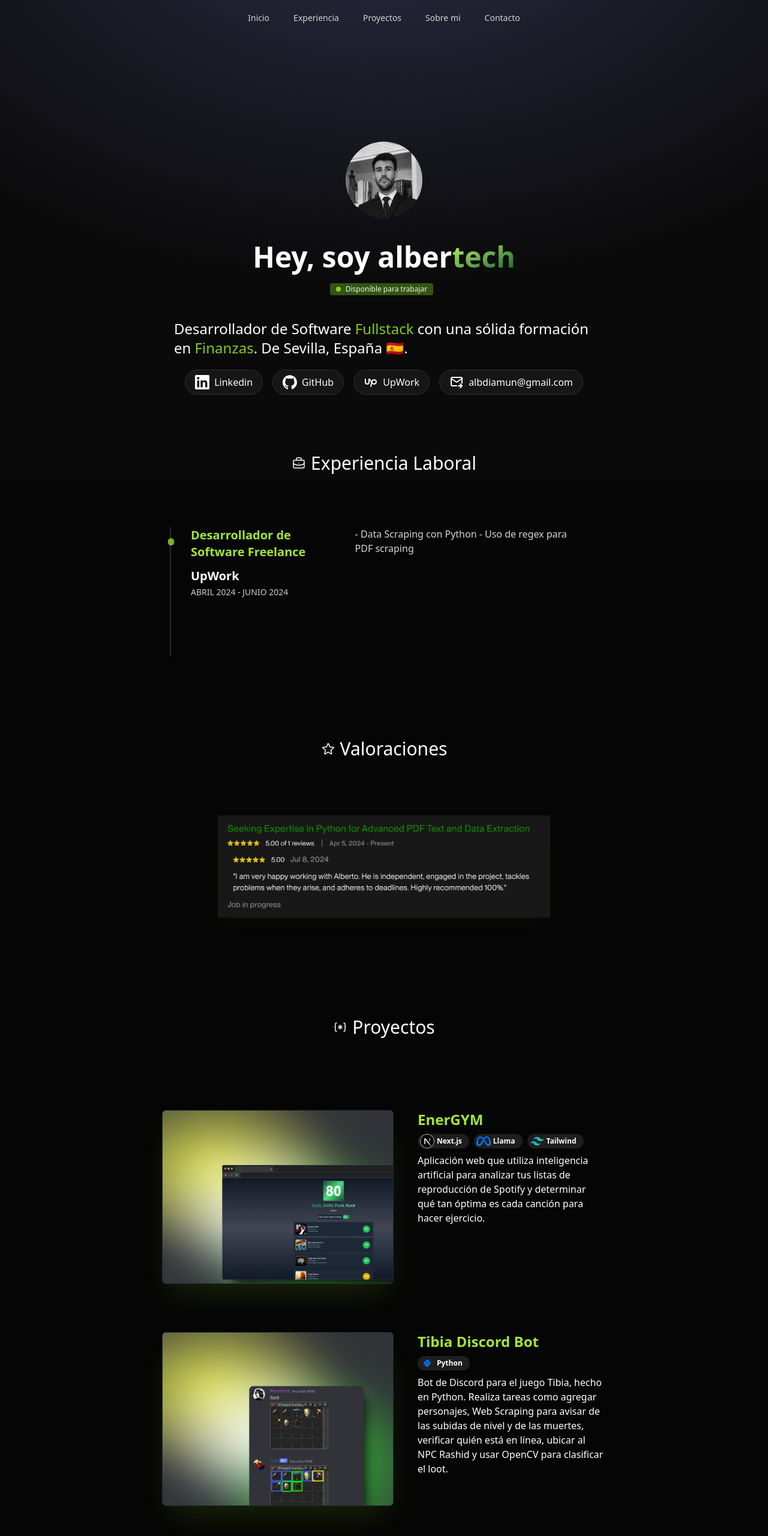
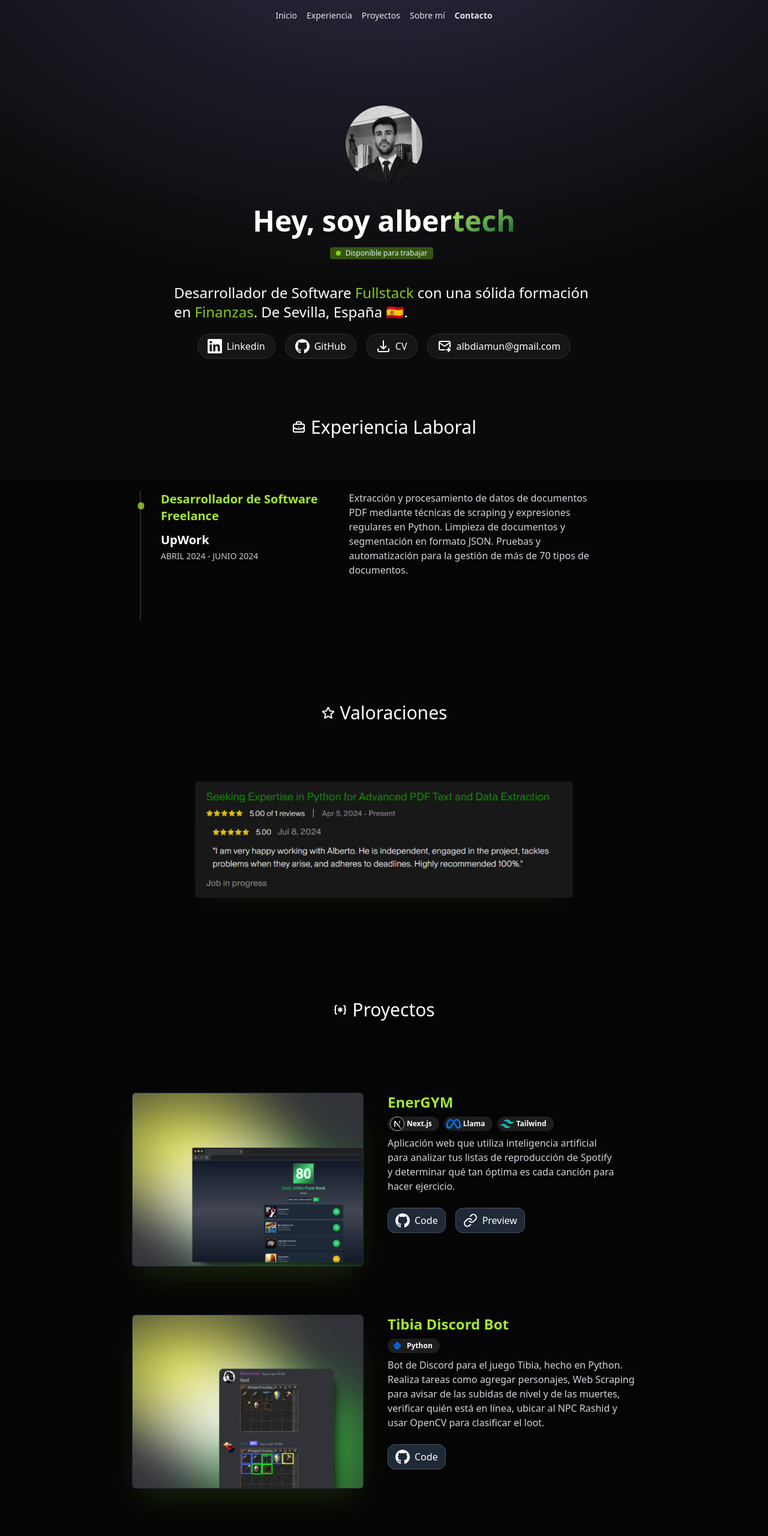
Before and after one commit to MonforteGG/portfolio, an Astro site: page / in a window 1280 px wide. Shown: the top 2560 px of the page at 60% size. Built offline with nearby package versions, Linux system fonts and the light colour scheme; Astro itself is replaced by a stand-in of ours; a script that the page names is missing.

Commit message:
Changes in nav and 3d

```diff
--- a/src/components/Experience.astro
+++ b/src/components/Experience.astro
@@ -6,7 +6,7 @@ const EXPERIENCE = [
         date: 'ABRIL 2024 - JUNIO 2024',
         title: 'Desarrollador de Software Freelance',
         company: 'UpWork',
-        description: '- Data Scraping con Python - Uso de regex para PDF scraping',
+        description: 'Extracción y procesamiento de datos de documentos PDF mediante técnicas de scraping y expresiones regulares en Python. Limpieza de documentos y segmentación en formato JSON. Pruebas y automatización para la gestión de más de 70 tipos de documentos.',
         link: '#',
     }
 ];
--- a/src/components/Header.astro
+++ b/src/components/Header.astro
@@ -1,9 +1,101 @@
-<header class="flex justify-center items-center py-5 w-full xl:w-[1120px] mx-auto">
-    <nav class="flex flex-row text-sm gap-x-2 lg:gap-x-10 opacity-80">
-        <a class="hover:opacity-100 hover:scale-105 transition" href="#top">Inicio</a>
-        <a class="hover:opacity-100 hover:scale-105 transition" href="#experiencia">Experiencia</a>
-        <a class="hover:opacity-100 hover:scale-105 transition" href="#proyectos">Proyectos</a>
-        <a class="hover:opacity-100 hover:scale-105 transition" href="#sobre-mi">Sobre mi</a>
-        <a class="hover:opacity-100 hover:scale-105 transition" href="#contacto">Contacto</a>
+---
+
+
+const navItems = [
+
+
+    {
+        title: "Inicio",
+        label: "inicio",
+        url: "/#top",
+    },
+    {
+        title: "Experiencia",
+        label: "experiencia",
+        url: "/#experiencia",
+    },
+    {
+        title: "Proyectos",
+        label: "proyectos",
+        url: "/#proyectos",
+    },
+    {
+        title: "Sobre mí",
+        label: "sobre-mi",
+        url: "/#sobre-mi",
+    }
+];
+---
+
+<header
+    class="fixed top-0 z-10 flex items-center justify-center w-full mx-auto mt-2"
+>
+    <nav
+        class="flex px-3 text-sm font-medium rounded-full text-gray-200 justify-center items-center"
+    >
+        {
+            navItems.map((link) => (
+                <a
+                    class="relative block px-2 py-2 transition hover:text-lime-500"
+                    aria-label={link.label}
+                    href={link.url}
+                >
+                    {link.title}
+                </a>
+            ))
+        }
+
+    <a
+        class="bg-clip-text text-sm font-bold text-transparent px-2 py-2 bg-gradient-to-r from-gray-200 from-30% via-lime-700 via-45% to-gray-200 to-90% animate-text hover:text-lime-500 transition"
+        href="mailto:albdiamun@gmail.com">
+        Contacto
+    </a>
+
+</div>
+
     </nav>
+
 </header>
+
+
+<style>
+    nav {
+        animation: nav-shadown 1s linear both;
+        animation-timeline: scroll();
+        animation-range: 0 100px;
+    }
+
+    nav {
+        @apply bg-gray-800/95;
+    }
+
+    @keyframes nav-shadown {
+        0% {
+            @apply bg-gray-800/0;
+        }
+        to {
+            @apply shadow-lg ring-1 ring-white/10;
+        }
+    }
+
+    @keyframes text {
+    0% {
+        background-position: 0% 0%;
+    }
+    33% {
+        background-position: -200% 0%;
+    }
+    100% {
+        background-position: -200% 0%;
+    }
+}
+
+.animate-text {
+    animation: text 6s linear infinite;
+
+    background-size: 240% 100%;
+
+}
+
+
+</style>
--- /dev/null
+++ b/src/components/LinkButton.astro
@@ -0,0 +1,12 @@
+---
+const { href } = Astro.props;
+---
+
+<a
+    target="_blank"
+    href={href}
+    role="link"
+    class="inline-flex items-center justify-center gap-2 px-3 py-2 space-x-2 text-base transition text-white bg-gray-800 border border-gray-600 focus-visible:ring-yellow-500/80 text-md hover:bg-gray-800 hover:border-gray-900 group max-w-fit rounded-xl focus:outline-none focus-visible:outline-none focus-visible:ring focus-visible:ring-white focus-visible:ring-offset-2 active:bg-black"
+>
+    <slot />
+</a>
--- a/src/components/Projects.astro
+++ b/src/components/Projects.astro
@@ -1,83 +1,103 @@
 ---
-import Python from './icons/Python.astro'
-import Llama3 from './icons/Llama3.astro'
-import NextJS from './icons/NextJS.astro'
-import Tailwind from './icons/Tailwind.astro'
+import Python from "./icons/Python.astro";
+import Llama3 from "./icons/Llama3.astro";
+import NextJS from "./icons/NextJS.astro";
+import Tailwind from "./icons/Tailwind.astro";
+import GitHub from "./icons/GitHub.astro";
+import Link from "./icons/Link.astro";
+import LinkButton from "./LinkButton.astro";
 
 const TAGS = {
-
     PYTHON: {
         name: "Python",
         class: "bg-white/10 text-white font-bold",
-        icon: Python
+        icon: Python,
     },
     LLAMA3: {
         name: "Llama",
         class: "bg-white/10 text-white font-bold",
-        icon: Llama3
+        icon: Llama3,
     },
     TAILWIND: {
         name: "Tailwind",
         class: "bg-white/10 text-white font-bold",
-        icon: Tailwind
+        icon: Tailwind,
     },
     NEXTJS: {
         name: "Next.js",
         class: "bg-white/10 text-white font-bold",
-        icon: NextJS
-    }
-
-}
+        icon: NextJS,
+    },
+};
 
 const PROJECTS = [
-
     {
-        title: 'EnerGYM',
+        title: "EnerGYM",
         description:
             "Aplicación web que utiliza inteligencia artificial para analizar tus listas de reproducción de Spotify y determinar qué tan óptima es cada canción para hacer ejercicio.",
-        link: '#',
-        github: 'https://github.com/MonforteGG/energym',
-        image: '/projects/energym2.webp',
-        tags: [TAGS.NEXTJS, TAGS.LLAMA3, TAGS.TAILWIND]
-
+        link: "https://energym-drab.vercel.app/",
+        github: "https://github.com/MonforteGG/energym",
+        image: "/projects/energym2.webp",
+        tags: [TAGS.NEXTJS, TAGS.LLAMA3, TAGS.TAILWIND],
     },
 
     {
-        title: 'Tibia Discord Bot',
+        title: "Tibia Discord Bot",
         description:
             "Bot de Discord para el juego Tibia, hecho en Python. Realiza tareas como agregar personajes, Web Scraping para avisar de las subidas de nivel y de las muertes, verificar quién está en línea, ubicar al NPC Rashid y usar OpenCV para clasificar el loot.",
-        link: '#',
-        github: 'https://github.com/MonforteGG/soe-bot',
-        image: '/projects/tibia_bot2.webp',
-        tags: [TAGS.PYTHON]
-
-    }
-
-
-]
+        github: "https://github.com/MonforteGG/soe-bot",
+        image: "/projects/tibia_bot2.webp",
+        tags: [TAGS.PYTHON],
+    },
+];
 ---
 
 {
-    PROJECTS.map(({ title, description, tags, image }) => (
+    PROJECTS.map(({ title, description, tags, link, github, image }) => (
         <article class="flex gap-10 py-10">
             <div>
-            <div class="overflow-hidden rounded-md shadow-2xl shadow-lime-400/15 lg:border lg:border-gray-800 lg:hover:border-gray-700 lg:hover:bg-gray-800/50">
-                <img class="object-cover object-top w-60 lg:w-96 max-w-[420px] md:scale-105 md:hover:scale-100 transition duration-500" loading="lazy" src={image} alt={`Captura del proyecto ${title}`} />
-            </div>
+                <div class="overflow-hidden rounded-md shadow-2xl shadow-lime-400/15 lg:border lg:border-gray-800 lg:hover:border-gray-700 lg:hover:bg-gray-800/50">
+                    <img
+                        class="object-cover object-top w-60 lg:w-96 max-w-[420px] md:scale-105 md:hover:scale-100 transition duration-500"
+                        loading="lazy"
+                        src={image}
+                        alt={`Captura del proyecto ${title}`}
+                    />
+                </div>
             </div>
             <span class="flex flex-col gap-2">
-                <h3 class=" text-xl lg:text-2xl font-semibold text-lime-400">{title}</h3>
+                <h3 class=" text-xl lg:text-2xl font-semibold text-lime-400">
+                    {title}
+                </h3>
                 <ul class="flex flex-wrap gap-2">
-                    {tags.map(tag => (
+                    {tags.map((tag) => (
                         <li>
-                            <span class={`flex items-center gap-x-1 pl-1 pr-3 rounded-full text-xs ${tag.class}`}>
+                            <span
+                                class={`flex items-center gap-x-1 pl-1 pr-3 rounded-full text-xs ${tag.class}`}
+                            >
                                 <tag.icon class="size-6" />
                                 {tag.name}
                             </span>
                         </li>
                     ))}
                 </ul>
-                <p class=" text-xs lg:text-base text-pretty max-w-5xl">{description}</p>
+                <p class=" text-xs lg:text-base text-gray-300 text-pretty max-w-5xl">
+                    {description}
+                </p>
+                <footer class="flex items-end justify-start mt-4 gap-x-4">
+                    {github && (
+                        <LinkButton href={github}>
+                            <GitHub class="size-6" />
+                            Code
+                        </LinkButton>
+                    )}
+                    {link && (
+                        <LinkButton href={link}>
+                            <Link class="size-4" />
+                            Preview
+                        </LinkButton>
+                    )}
+                </footer>
             </span>
         </article>
     ))
--- a/src/components/SectionContainer.astro
+++ b/src/components/SectionContainer.astro
@@ -1,5 +1,5 @@
 <section
     id={Astro.props.id}
-	class=`${Astro.props.class} flex flex-col justify-center items-center w-full lg:w-[740px] mx-auto pb-24`>
+	class=`${Astro.props.class} flex flex-col justify-center items-center w-full lg:w-[840px] mx-auto pb-24`>
     <slot />
 </section>
--- a/src/components/SplineViewer.astro
+++ b/src/components/SplineViewer.astro
@@ -3,8 +3,8 @@
 
 ---
 
-<script type="module" src="https://unpkg.com/@splinetool/viewer@1.9.21/build/spline-viewer.js"></script>
-<spline-viewer class=" hidden lg:block" loading-anim-type="spinner-big-light" url="https://prod.spline.design/Q1xkNryaqYOBtF9L/scene.splinecode"></spline-viewer>
+<script type="module" src="https://unpkg.com/@splinetool/viewer@1.9.23/build/spline-viewer.js"></script>
+<spline-viewer hint loading-anim-type="spinner-big-light" url="https://prod.spline.design/hxR9jgkzk3S1YxD0/scene.splinecode" loading="eager"></spline-viewer>
 <script type="module">
     // Función para intentar manipular el componente después de que esté listo
     function attemptToStyleLogo() {
--- a/src/components/icons/Briefcase.astro
+++ b/src/components/icons/Briefcase.astro
@@ -6,7 +6,7 @@
     viewBox="0 0 24 24"
     fill="none"
     stroke="currentColor"
-    stroke-width="1.5"
+    stroke-width="2"
     stroke-linecap="round"
     stroke-linejoin="round"
     class="icon icon-tabler icons-tabler-outline icon-tabler-briefcase"
--- a/src/components/icons/Code.astro
+++ b/src/components/icons/Code.astro
@@ -6,7 +6,7 @@
     viewBox="0 0 24 24"
     fill="none"
     stroke="currentColor"
-    stroke-width="1.5"
+    stroke-width="2"
     stroke-linecap="round"
     stroke-linejoin="round"
     class="icon icon-tabler icons-tabler-outline icon-tabler-code-asterisk"
--- /dev/null
+++ b/src/components/icons/Download.astro
@@ -0,0 +1,3 @@
+<svg {...Astro.props} xmlns="http://www.w3.org/2000/svg" fill="none" viewBox="0 0 24 24" stroke-width="2" stroke="currentColor" class="size-6">
+    <path stroke-linecap="round" stroke-linejoin="round" d="M3 16.5v2.25A2.25 2.25 0 0 0 5.25 21h13.5A2.25 2.25 0 0 0 21 18.75V16.5M16.5 12 12 16.5m0 0L7.5 12m4.5 4.5V3" />
+  </svg>
--- /dev/null
+++ b/src/components/icons/Link.astro
@@ -0,0 +1,17 @@
+<svg
+    {...Astro.props}
+    xmlns="http://www.w3.org/2000/svg"
+    width="24"
+    height="24"
+    viewBox="0 0 24 24"
+    fill="none"
+    stroke="currentColor"
+    stroke-width="2"
+    stroke-linecap="round"
+    stroke-linejoin="round"
+    class="link"
+    ><path d="M10 13a5 5 0 0 0 7.54.54l3-3a5 5 0 0 0-7.07-7.07l-1.72 1.71"
+    ></path><path
+        d="M14 11a5 5 0 0 0-7.54-.54l-3 3a5 5 0 0 0 7.07 7.07l1.71-1.71"
+    ></path></svg
+>
--- a/src/components/icons/Star.astro
+++ b/src/components/icons/Star.astro
@@ -1,3 +1,3 @@
-<svg {...Astro.props} xmlns="http://www.w3.org/2000/svg" fill="none" viewBox="0 0 24 24" stroke-width="1.5" stroke="currentColor" class="size-6">
+<svg {...Astro.props} xmlns="http://www.w3.org/2000/svg" fill="none" viewBox="0 0 24 24" stroke-width="2" stroke="currentColor" class="size-6">
     <path stroke-linecap="round" stroke-linejoin="round" d="M11.48 3.499a.562.562 0 0 1 1.04 0l2.125 5.111a.563.563 0 0 0 .475.345l5.518.442c.499.04.701.663.321.988l-4.204 3.602a.563.563 0 0 0-.182.557l1.285 5.385a.562.562 0 0 1-.84.61l-4.725-2.885a.562.562 0 0 0-.586 0L6.982 20.54a.562.562 0 0 1-.84-.61l1.285-5.386a.562.562 0 0 0-.182-.557l-4.204-3.602a.562.562 0 0 1 .321-.988l5.518-.442a.563.563 0 0 0 .475-.345L11.48 3.5Z" />
   </svg>
--- a/src/components/icons/User.astro
+++ b/src/components/icons/User.astro
@@ -1,3 +1,3 @@
-<svg {...Astro.props} xmlns="http://www.w3.org/2000/svg" fill="none" viewBox="0 0 24 24" stroke-width="1.5" stroke="currentColor" class="size-6">
+<svg {...Astro.props} xmlns="http://www.w3.org/2000/svg" fill="none" viewBox="0 0 24 24" stroke-width="2" stroke="currentColor" class="size-6">
     <path stroke-linecap="round" stroke-linejoin="round" d="M17.982 18.725A7.488 7.488 0 0 0 12 15.75a7.488 7.488 0 0 0-5.982 2.975m11.963 0a9 9 0 1 0-11.963 0m11.963 0A8.966 8.966 0 0 1 12 21a8.966 8.966 0 0 1-5.982-2.275M15 9.75a3 3 0 1 1-6 0 3 3 0 0 1 6 0Z" />
   </svg>
--- a/src/pages/index.astro
+++ b/src/pages/index.astro
@@ -13,7 +13,7 @@ import SplineViewer from "../components/SplineViewer.astro";
 import SocialPill from "../components/SocialPill.astro";
 import LinkedInIcon from "../components/icons/Linkedin.astro";
 import GitHubIcon from "../components/icons/GitHub.astro";
-import UpWorkIcon from "../components/icons/UpWork.astro";
+import DownloadIcon from "../components/icons/Download.astro";
 import GmailIcon from "../components/icons/Gmail.astro";
 import CodeIcon from "../components/icons/Code.astro";
 import BriefcaseIcon from "../components/icons/Briefcase.astro";
@@ -40,7 +40,6 @@ import StarIcon from "../components/icons/Star.astro";
 					>tech</span
 				>
 			</h1>
-
 
 			<a
 				href="https://www.linkedin.com/in/albdiamun"
@@ -69,10 +68,10 @@ import StarIcon from "../components/icons/Star.astro";
 				</SocialPill>
 
 				<SocialPill
-					href="https://www.upwork.com/freelancers/~0128aa2578b92fc863?mp_source=share"
+					href="https://www.upwork.com/freelancers/~0128aa2578b92fc863?mp_source=share" download
 				>
-					<UpWorkIcon class="size-3 lg:size-6" />
-					UpWork
+					<DownloadIcon class="size-3 lg:size-6" />
+					CV
 				</SocialPill>
 
 				<SocialPill href="mailto:albdiamun@gmail.com">
@@ -80,6 +79,7 @@ import StarIcon from "../components/icons/Star.astro";
 					albdiamun@gmail.com
 				</SocialPill>
 			</nav>
+
 
 		</SectionContainer>
 
@@ -110,7 +110,7 @@ import StarIcon from "../components/icons/Star.astro";
 		<SectionContainer id="sobre-mi">
 			<h2 class="text-3xl font-normal mb-20 flex items-center gap-x-2">
 				<UserIcon class="size-3 lg:size-6"/>
-				Sobre mi
+				Sobre mí
 			</h2>
 			<AboutMe/>
 		</SectionContainer>
```
Also changed, not shown: src/components/AboutMe.astro (+18 -6 lines), src/layouts/Layout.astro (+2 -16 lines), src/styles/globals.css (added, +14 -0 lines).
